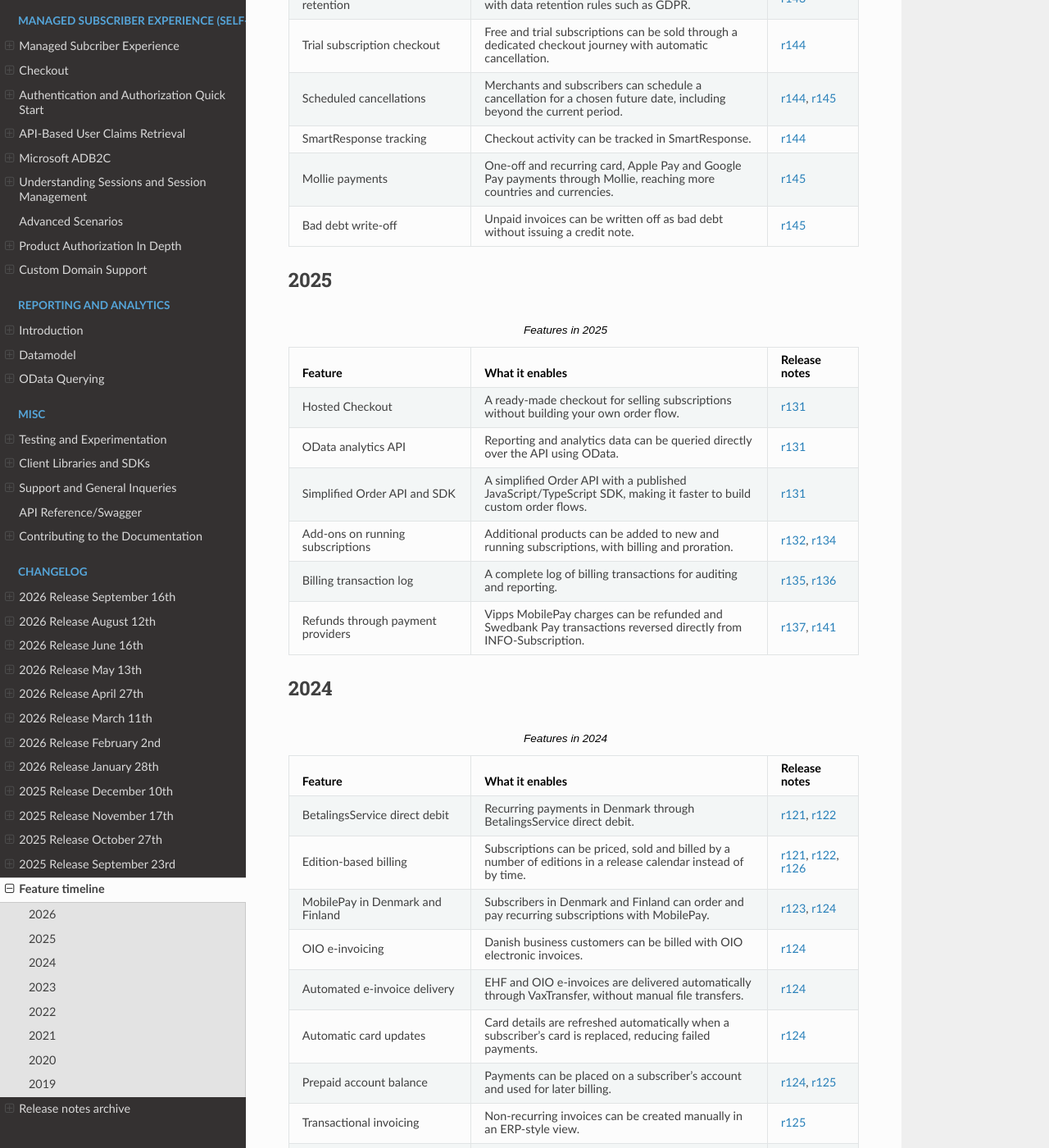
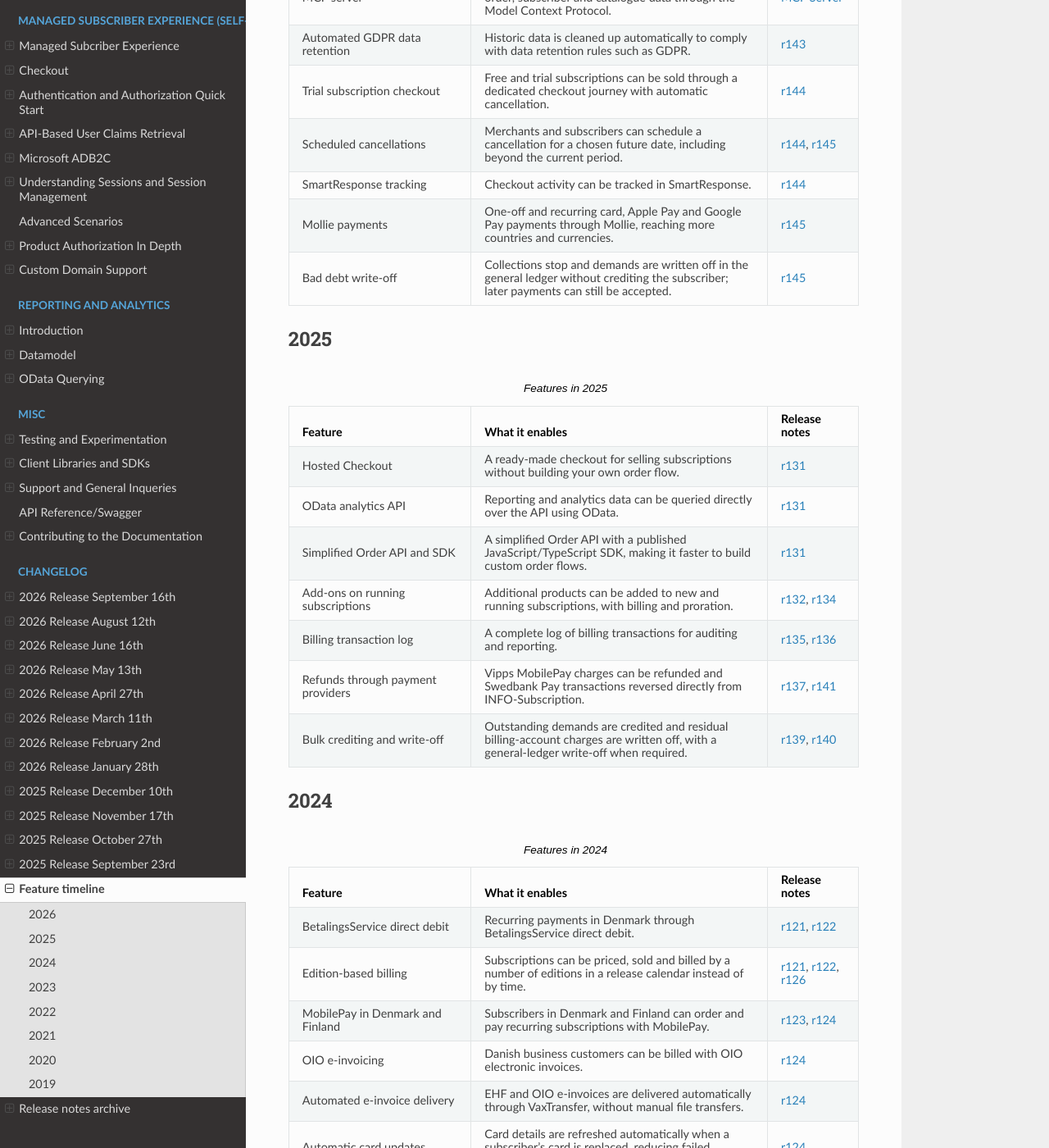
Before and after one commit to infosoftas/info-subscription-doc, a Sphinx documentation site: the page built from source/changelog/feature-timeline.rst, in a window 1280 px wide and 1400 px high, scrolled down 6068 px. Shown: the whole window at 82% size. Built offline with Sphinx 7.4.7 and the Read the Docs theme 3.1.0, drawn with Linux system fonts in a browser that asks for light colours; formulas are drawn with MathJax 3; some of the changed text lies outside the part shown.

Commit message:
docs: distinguish bulk crediting from bad debt write-off
Co-authored-by: esbenbach <1378302+esbenbach@users.noreply.github.com>

```diff
--- a/source/changelog/feature-timeline.rst
+++ b/source/changelog/feature-timeline.rst
@@ -70,6 +70,7 @@ Feature timeline
    <li class="feature-history-item feature-history-right"><a class="feature-history-card" href="#feature-entry-2025-add-ons-on-running-subscriptions"><strong>Add-ons on running subscriptions</strong></a></li>
    <li class="feature-history-item feature-history-left"><a class="feature-history-card" href="#feature-entry-2025-billing-transaction-log"><strong>Billing transaction log</strong></a></li>
    <li class="feature-history-item feature-history-right"><a class="feature-history-card" href="#feature-entry-2025-refunds-through-payment-providers"><strong>Refunds through payment providers</strong></a></li>
+   <li class="feature-history-item feature-history-left"><a class="feature-history-card" href="#feature-entry-2025-bulk-crediting-and-write-off"><strong>Bulk crediting and write-off</strong></a></li>
    </ol>
    <div class="feature-history-year" id="timeline-year-2024"><span>2024</span></div>
    <ol class="feature-history-items">
@@ -218,7 +219,7 @@ Coverage for 2026 is partial: this year is shown up to the release on September
    * - .. _feature-entry-2026-bad-debt-write-off:
 
        Bad debt write-off
-     - Unpaid invoices can be written off as bad debt without issuing a credit note.
+     - Collections stop and demands are written off in the general ledger without crediting the subscriber; later payments can still be accepted.
      - :ref:`r145 <changelog-r145>`
 
 .. _feature-timeline-2025:
@@ -263,6 +264,11 @@ Coverage for 2026 is partial: this year is shown up to the release on September
        Refunds through payment providers
      - Vipps MobilePay charges can be refunded and Swedbank Pay transactions reversed directly from INFO-Subscription.
      - :ref:`r137 <changelog-r137>`, :ref:`r141 <changelog-r141>`
+   * - .. _feature-entry-2025-bulk-crediting-and-write-off:
+
+       Bulk crediting and write-off
+     - Outstanding demands are credited and residual billing-account charges are written off, with a general-ledger write-off when required.
+     - :ref:`r139 <changelog-r139>`, :ref:`r140 <changelog-r140>`
 
 .. _feature-timeline-2024:
 
```
Also changed, not shown: other parts of source/changelog/feature-timeline.rst (+1 -1 lines).
